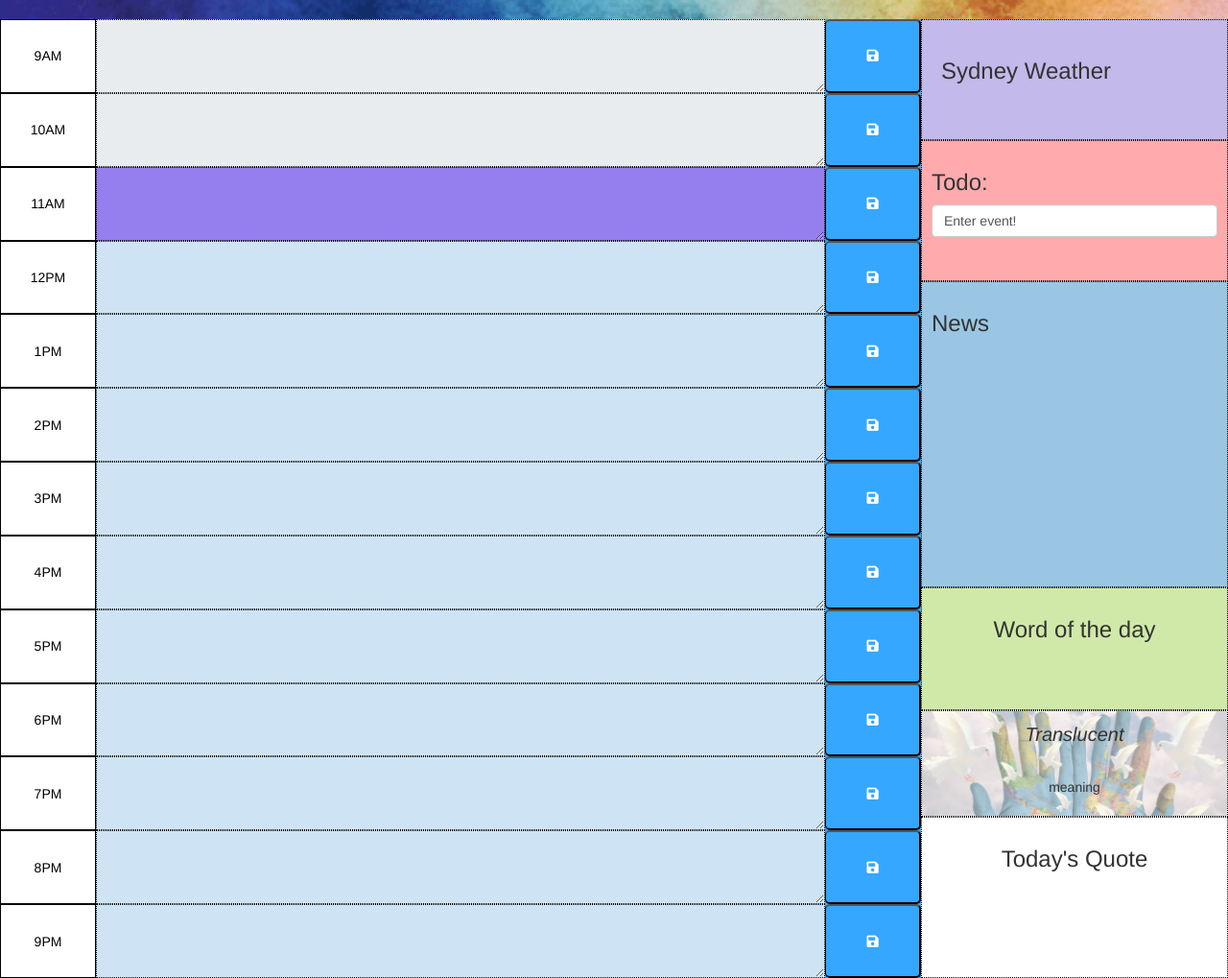
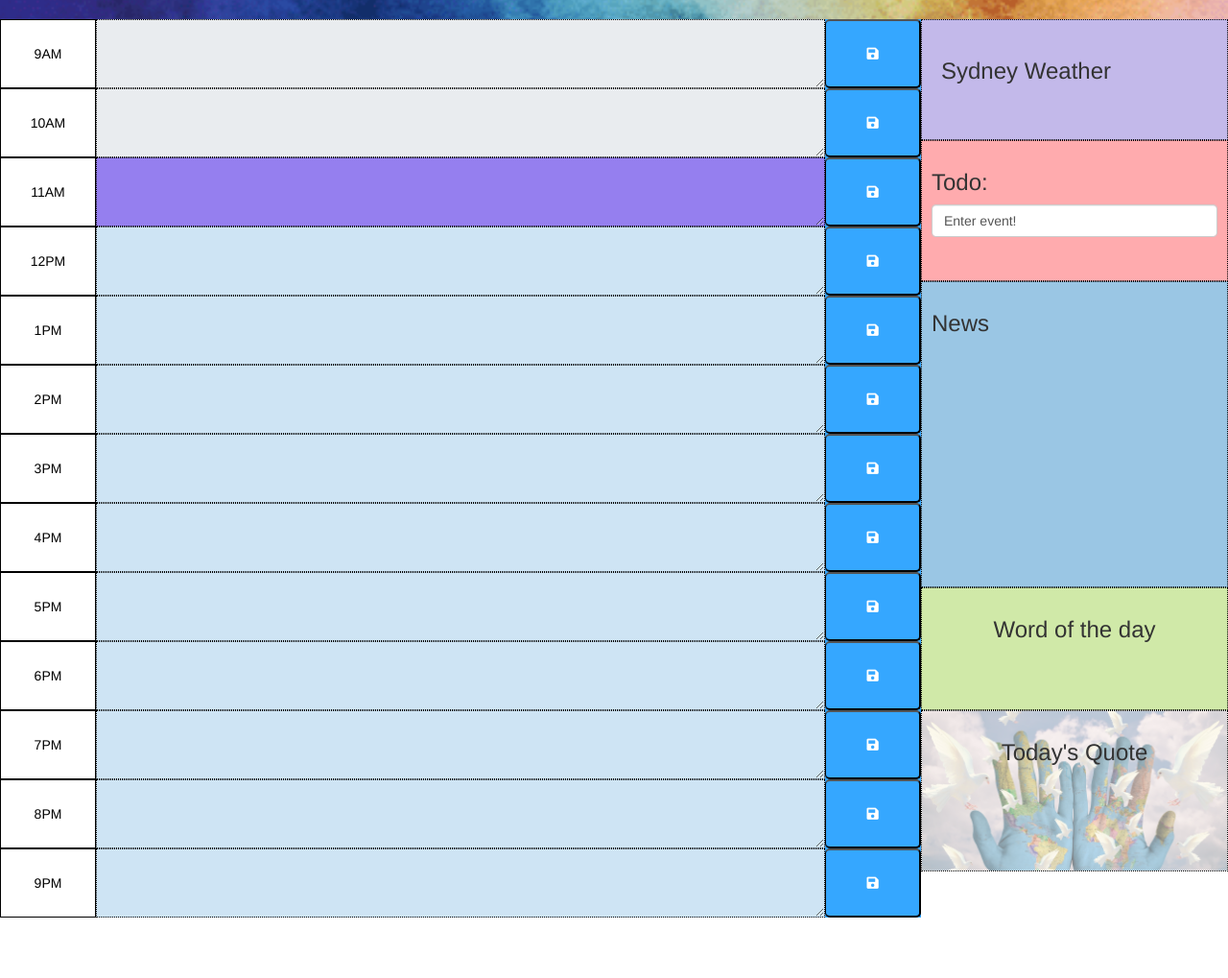
Before and after one commit to ED0920/Daily-Organiser, a plain HTML site: page index.html in a window 1280 px wide. Shown: the part 180-1199 px from the top of the page at 96% size. After the commit the page ends 1136 px from the top, so only its background shows below. Drawn offline with nearby package versions, Linux system fonts and the light colour scheme; no server answers; files whose address does not match are found by name.

Commit message:
removed duplicate word of day card

```diff
--- a/index.html
+++ b/index.html
@@ -190,12 +190,7 @@
             </div>
 
             <div class="quote-container">
-                <img id="dove" class ="quote-image" src="Assets/world-3043067_1280.jpg">
-                <div id="wordday" class="wordday"> Translucent</div>
-                <div id="wordmeaning" class="wordmeaning">meaning</div>
-            </div>
-
-            <div class="quote-container">
+              <img id="dove" class ="quote-image" src="Assets/world-3043067_1280.jpg">
                 <div class="quote" >
                     <h3>Today's Quote</h3>
                     <br>
```
Also changed, not shown: Assets/brightcolourbackground.jpeg (deleted), Assets/puplebluetree-shading-background-abstract-colorful-background-colorful-art-picture-image_938007.jpeg (deleted).
